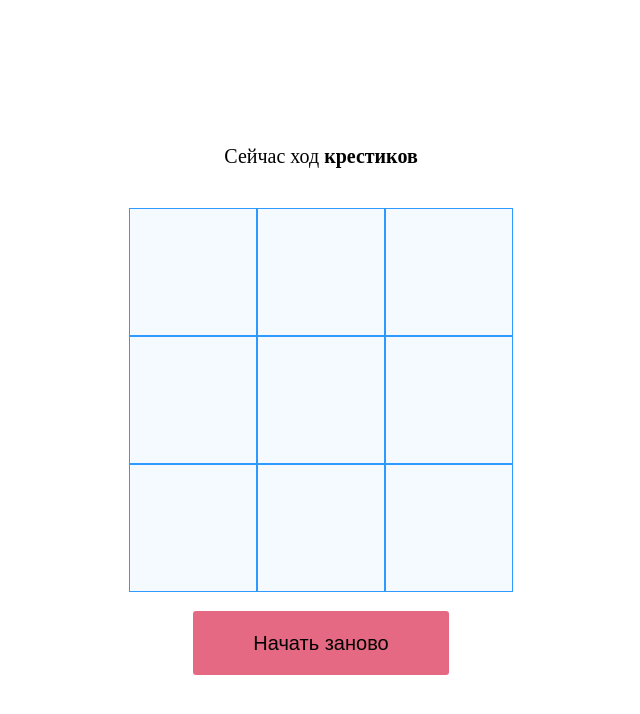
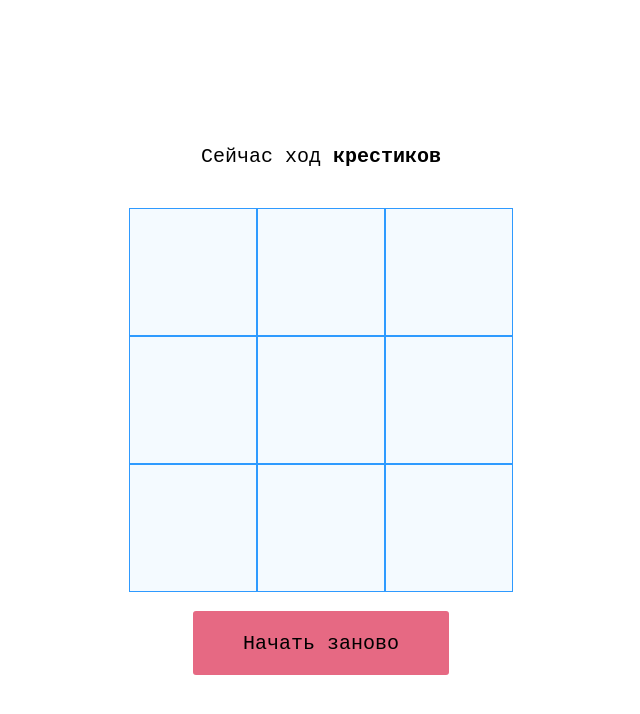
Before and after one commit to pugnitator/Module-2.-React.-Tic-tac-toe, a React (Create React App) app in the folder my-app/: page / in a window 1280 px wide. Shown: the top 714 px of the page, without its empty margins (319-959 px from the left). Built offline with nearby package versions, Linux system fonts and the light colour scheme.

Commit message:
add font (font source)

```diff
--- a/my-app/package.json
+++ b/my-app/package.json
@@ -3,6 +3,7 @@
   "version": "0.1.0",
   "private": true,
   "dependencies": {
+    "@fontsource-variable/roboto-mono": "^5.1.1",
     "@reduxjs/toolkit": "^2.5.0",
     "@testing-library/jest-dom": "^5.17.0",
     "@testing-library/react": "^13.4.0",
--- a/my-app/src/index.css
+++ b/my-app/src/index.css
@@ -1,5 +1,6 @@
 *{
   font-size: 20px;
+  font-family: 'Roboto Mono Variable', monospace;
 }
 
 html {
```
Also changed, not shown: 1 other file (tests, documents, lock files or other folders).
